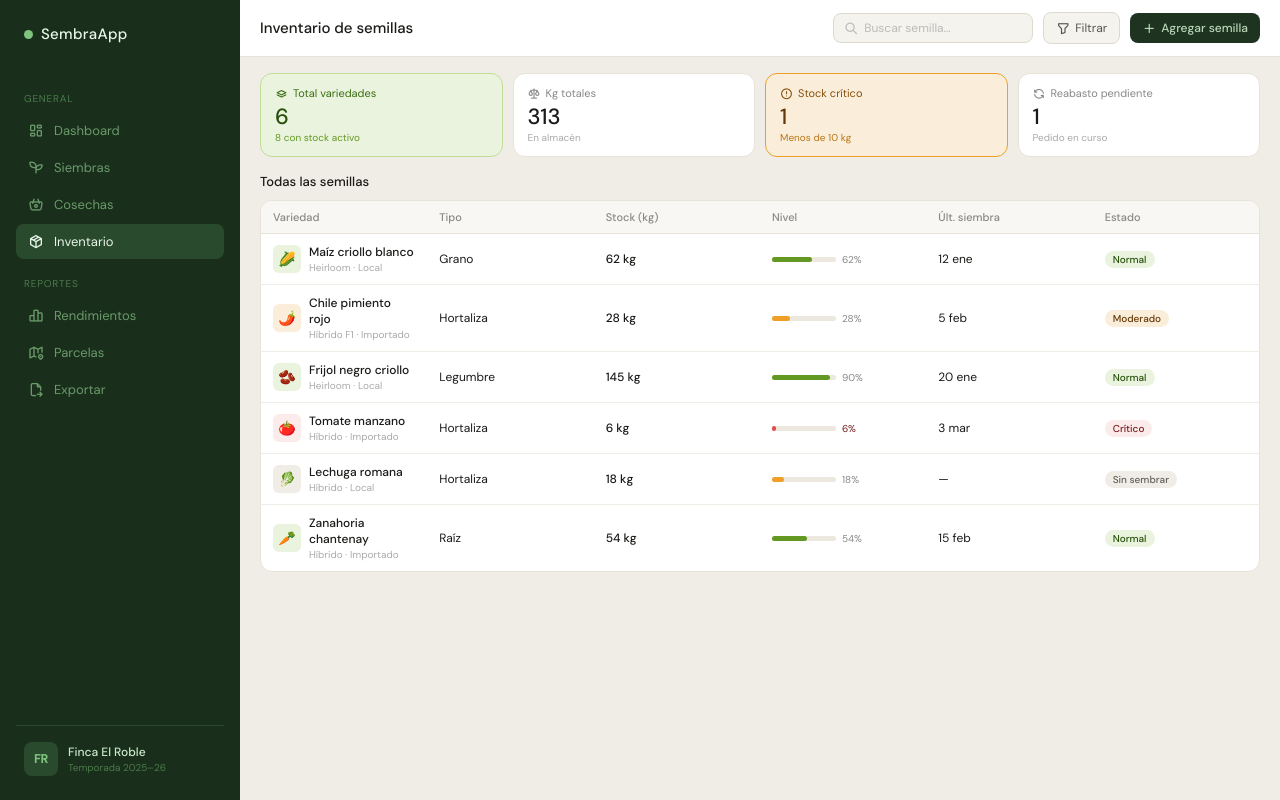
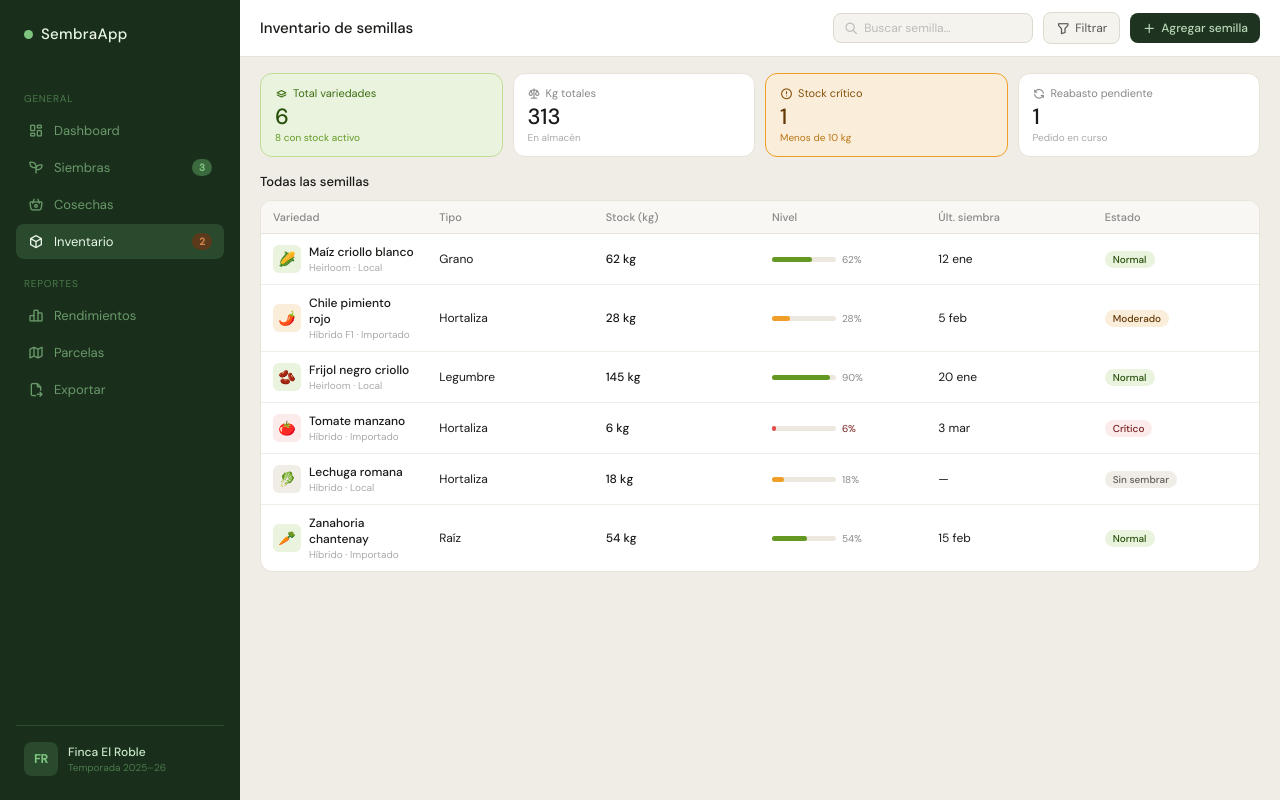
Before and after one commit to ruthmundodev/flowers-frontend, an Angular app: page /inventario in a window 1280 px wide. Built offline with nearby package versions, Linux system fonts and the light colour scheme.

Commit message:
Extract sidebar into shared component

```diff
--- a/src/app/dashboard/dashboard.html
+++ b/src/app/dashboard/dashboard.html
@@ -1,56 +1,6 @@
 <div class="app-shell">
 
-    <!-- SIDEBAR -->
-    <aside class="sidebar">
-        <div class="sidebar-brand">
-            <div class="brand-dot"></div>
-            <span class="brand-name">SembraApp</span>
-        </div>
-
-        <nav class="sidebar-nav">
-            <div class="nav-group-label">General</div>
-            <a class="nav-item active" href="#">
-                <i class="ti ti-layout-dashboard"></i>
-                <span>Dashboard</span>
-            </a>
-            <a class="nav-item" href="#">
-                <i class="ti ti-seeding"></i>
-                <span>Siembras</span>
-                <span class="nav-badge">3</span>
-            </a>
-            <a class="nav-item" href="#">
-                <i class="ti ti-basket"></i>
-                <span>Cosechas</span>
-            </a>
-            <a class="nav-item" href="inventario">
-                <i class="ti ti-box"></i>
-                <span>Inventario</span>
-                <span class="nav-badge nav-badge--warn">2</span>
-            </a>
-
-            <div class="nav-group-label">Reportes</div>
-            <a class="nav-item" href="#">
-                <i class="ti ti-chart-bar"></i>
-                <span>Rendimientos</span>
-            </a>
-            <a class="nav-item" href="#">
-                <i class="ti ti-map"></i>
-                <span>Parcelas</span>
-            </a>
-            <a class="nav-item" href="#">
-                <i class="ti ti-file-export"></i>
-                <span>Exportar</span>
-            </a>
-        </nav>
-
-        <div class="sidebar-footer">
-            <div class="farm-avatar">FR</div>
-            <div class="farm-info">
-                <div class="farm-name">Finca El Roble</div>
-                <div class="farm-season">Temporada 2025–26</div>
-            </div>
-        </div>
-    </aside>
+    <app-sidebar />
 
     <!-- MAIN -->
     <main class="main">
--- a/src/app/dashboard/dashboard.scss
+++ b/src/app/dashboard/dashboard.scss
@@ -15,132 +15,7 @@
   width: 100%;
 }
 
-// ── Sidebar ──────────────────────────────────────────────────
-.sidebar {
-  background: #1a2e1c;
-  display: flex;
-  flex-direction: column;
-  padding: 24px 16px;
-  width: 240px;
-  min-height: 100vh;
-  flex-shrink: 0;
-  position: sticky;
-  top: 0;
-  height: 100vh;
-  overflow-y: auto;
-}
 
-.sidebar-brand {
-  display: flex;
-  align-items: center;
-  gap: 8px;
-  padding: 0 8px;
-  margin-bottom: 32px;
-}
-
-.brand-dot {
-  width: 9px;
-  height: 9px;
-  border-radius: 50%;
-  background: #7ec47e;
-}
-
-.brand-name {
-  font-size: 15px;
-  font-weight: 500;
-  color: #e8f5e8;
-  letter-spacing: 0.02em;
-}
-
-.sidebar-nav {
-  display: flex;
-  flex-direction: column;
-  gap: 2px;
-  flex: 1;
-}
-
-.nav-group-label {
-  font-size: 10px;
-  color: #4a7a4a;
-  letter-spacing: 0.08em;
-  padding: 16px 8px 6px;
-  text-transform: uppercase;
-}
-
-.nav-item {
-  display: flex;
-  align-items: center;
-  gap: 10px;
-  padding: 9px 12px;
-  border-radius: 8px;
-  font-size: 13px;
-  color: #6a9a6a;
-  text-decoration: none;
-  transition: background 0.15s, color 0.15s;
-  cursor: pointer;
-
-  i { font-size: 16px; flex-shrink: 0; }
-  span:first-of-type { flex: 1; }
-
-  &:hover {
-    background: #243d26;
-    color: #b8d8b8;
-  }
-
-  &.active {
-    background: #2a4a2e;
-    color: #e8f5e8;
-  }
-}
-
-.nav-badge {
-  background: #3a6a3e;
-  color: #7ec47e;
-  font-size: 10px;
-  font-weight: 600;
-  padding: 2px 7px;
-  border-radius: 20px;
-
-  &--warn {
-    background: #5a3a1a;
-    color: #d4844a;
-  }
-}
-
-.sidebar-footer {
-  display: flex;
-  align-items: center;
-  gap: 10px;
-  padding: 16px 8px 0;
-  border-top: 1px solid #2a4a2c;
-  margin-top: 16px;
-}
-
-.farm-avatar {
-  width: 34px;
-  height: 34px;
-  border-radius: 8px;
-  background: #2a4a2e;
-  color: #7ec47e;
-  font-size: 12px;
-  font-weight: 600;
-  display: flex;
-  align-items: center;
-  justify-content: center;
-  flex-shrink: 0;
-}
-
-.farm-name {
-  font-size: 12px;
-  font-weight: 500;
-  color: #c8e8c8;
-}
-
-.farm-season {
-  font-size: 10px;
-  color: #4a7a4a;
-  margin-top: 1px;
-}
 
 // ── Main ─────────────────────────────────────────────────────
 .main {
--- a/src/app/dashboard/dashboard.ts
+++ b/src/app/dashboard/dashboard.ts
@@ -1,10 +1,11 @@
 import { Component } from '@angular/core';
 import { CommonModule } from '@angular/common';
 import { RouterModule } from '@angular/router';
+import { Sidebar } from '../shared/sidebar/sidebar';
 
 @Component({
   selector: 'app-dashboard',
-  imports: [CommonModule, RouterModule],
+  imports: [CommonModule, RouterModule,Sidebar],
   templateUrl: './dashboard.html',
   styleUrl: './dashboard.scss',
 })
--- a/src/app/inventario/inventario.html
+++ b/src/app/inventario/inventario.html
@@ -1,30 +1,5 @@
 <div class="app-shell">
-
-  <!-- SIDEBAR -->
-  <aside class="sidebar">
-    <div class="sidebar-brand">
-      <div class="brand-dot"></div>
-      <span class="brand-name">SembraApp</span>
-    </div>
-    <nav class="sidebar-nav">
-      <div class="nav-group-label">General</div>
-      <a class="nav-item" routerLink="/dashboard"><i class="ti ti-layout-dashboard"></i><span>Dashboard</span></a>
-      <a class="nav-item" href="#"><i class="ti ti-seeding"></i><span>Siembras</span></a>
-      <a class="nav-item" href="#"><i class="ti ti-basket"></i><span>Cosechas</span></a>
-      <a class="nav-item active" routerLink="/inventario"><i class="ti ti-package"></i><span>Inventario</span></a>
-      <div class="nav-group-label">Reportes</div>
-      <a class="nav-item" href="#"><i class="ti ti-chart-bar"></i><span>Rendimientos</span></a>
-      <a class="nav-item" href="#"><i class="ti ti-map-2"></i><span>Parcelas</span></a>
-      <a class="nav-item" href="#"><i class="ti ti-file-export"></i><span>Exportar</span></a>
-    </nav>
-    <div class="sidebar-footer">
-      <div class="farm-avatar">FR</div>
-      <div class="farm-info">
-        <div class="farm-name">Finca El Roble</div>
-        <div class="farm-season">Temporada 2025–26</div>
-      </div>
-    </div>
-  </aside>
+  <app-sidebar />
 
   <!-- MAIN -->
   <main class="main">
--- a/src/app/inventario/inventario.ts
+++ b/src/app/inventario/inventario.ts
@@ -2,6 +2,7 @@ import { Component } from '@angular/core';
 import { CommonModule } from '@angular/common';
 import { RouterModule } from '@angular/router';
 import { FormsModule } from '@angular/forms';
+import { Sidebar } from '../shared/sidebar/sidebar';
 
 export interface Semilla {
   icono: string;
@@ -17,7 +18,7 @@ export interface Semilla {
 
 @Component({
   selector: 'app-inventario',
-  imports: [CommonModule, RouterModule, FormsModule],
+  imports: [CommonModule, RouterModule, FormsModule, Sidebar],
   templateUrl: './inventario.html',
   styleUrl: './inventario.scss',
 })
--- a/src/app/login/login.html
+++ b/src/app/login/login.html
@@ -53,7 +53,6 @@
     <div class="field">
       <div class="field-label">
         Contraseña
-        <a href="#">¿Olvidaste tu contraseña?</a>
       </div>
       <div class="field-input" [class.active]="password.length > 0">
         <i class="ti ti-lock"></i>
--- /dev/null
+++ b/src/app/shared/sidebar/sidebar.html
@@ -0,0 +1,50 @@
+<aside class="sidebar">
+  <div class="sidebar-brand">
+    <div class="brand-dot"></div>
+    <span class="brand-name">SembraApp</span>
+  </div>
+
+  <nav class="sidebar-nav">
+    <div class="nav-group-label">General</div>
+    <a class="nav-item" routerLink="/dashboard" routerLinkActive="active">
+      <i class="ti ti-layout-dashboard"></i>
+      <span>Dashboard</span>
+    </a>
+    <a class="nav-item" routerLink="/siembras" routerLinkActive="active">
+      <i class="ti ti-seeding"></i>
+      <span>Siembras</span>
+      <span class="nav-badge">3</span>
+    </a>
+    <a class="nav-item" routerLink="/cosechas" routerLinkActive="active">
+      <i class="ti ti-basket"></i>
+      <span>Cosechas</span>
+    </a>
+    <a class="nav-item" routerLink="/inventario" routerLinkActive="active">
+      <i class="ti ti-box"></i>
+      <span>Inventario</span>
+      <span class="nav-badge nav-badge--warn">2</span>
+    </a>
+
+    <div class="nav-group-label">Reportes</div>
+    <a class="nav-item" routerLink="/rendimientos" routerLinkActive="active">
+      <i class="ti ti-chart-bar"></i>
+      <span>Rendimientos</span>
+    </a>
+    <a class="nav-item" routerLink="/parcelas" routerLinkActive="active">
+      <i class="ti ti-map"></i>
+      <span>Parcelas</span>
+    </a>
+    <a class="nav-item" routerLink="/exportar" routerLinkActive="active">
+      <i class="ti ti-file-export"></i>
+      <span>Exportar</span>
+    </a>
+  </nav>
+
+  <div class="sidebar-footer">
+    <div class="farm-avatar">FR</div>
+    <div class="farm-info">
+      <div class="farm-name">Finca El Roble</div>
+      <div class="farm-season">Temporada 2025–26</div>
+    </div>
+  </div>
+</aside>
--- /dev/null
+++ b/src/app/shared/sidebar/sidebar.scss
@@ -0,0 +1,126 @@
+// ── Sidebar ──────────────────────────────────────────────────
+.sidebar {
+  background: #1a2e1c;
+  display: flex;
+  flex-direction: column;
+  padding: 24px 16px;
+  width: 240px;
+  min-height: 100vh;
+  flex-shrink: 0;
+  position: sticky;
+  top: 0;
+  height: 100vh;
+  overflow-y: auto;
+}
+
+.sidebar-brand {
+  display: flex;
+  align-items: center;
+  gap: 8px;
+  padding: 0 8px;
+  margin-bottom: 32px;
+}
+
+.brand-dot {
+  width: 9px;
+  height: 9px;
+  border-radius: 50%;
+  background: #7ec47e;
+}
+
+.brand-name {
+  font-size: 15px;
+  font-weight: 500;
+  color: #e8f5e8;
+  letter-spacing: 0.02em;
+}
+
+.sidebar-nav {
+  display: flex;
+  flex-direction: column;
+  gap: 2px;
+  flex: 1;
+}
+
+.nav-group-label {
+  font-size: 10px;
+  color: #4a7a4a;
+  letter-spacing: 0.08em;
+  padding: 16px 8px 6px;
+  text-transform: uppercase;
+}
+
+.nav-item {
+  display: flex;
+  align-items: center;
+  gap: 10px;
+  padding: 9px 12px;
+  border-radius: 8px;
+  font-size: 13px;
+  color: #6a9a6a;
+  text-decoration: none;
+  transition: background 0.15s, color 0.15s;
+  cursor: pointer;
+
+  i { font-size: 16px; flex-shrink: 0; }
+  span:first-of-type { flex: 1; }
+
+  &:hover {
+    background: #243d26;
+    color: #b8d8b8;
+  }
+
+  &.active {
+    background: #2a4a2e;
+    color: #e8f5e8;
+  }
+}
+
+.nav-badge {
+  background: #3a6a3e;
+  color: #7ec47e;
+  font-size: 10px;
+  font-weight: 600;
+  padding: 2px 7px;
+  border-radius: 20px;
+
+  &--warn {
+    background: #5a3a1a;
+    color: #d4844a;
+  }
+}
+
+.sidebar-footer {
+  display: flex;
+  align-items: center;
+  gap: 10px;
+  padding: 16px 8px 0;
+  border-top: 1px solid #2a4a2c;
+  margin-top: 16px;
+}
+
+.farm-avatar {
+  width: 34px;
+  height: 34px;
+  border-radius: 8px;
+  background: #2a4a2e;
+  color: #7ec47e;
+  font-size: 12px;
+  font-weight: 600;
+  display: flex;
+  align-items: center;
+  justify-content: center;
+  flex-shrink: 0;
+}
+
+.farm-name {
+  font-size: 12px;
+  font-weight: 500;
+  color: #c8e8c8;
+}
+
+.farm-season {
+  font-size: 10px;
+  color: #4a7a4a;
+  margin-top: 1px;
+}
```
Also changed, not shown: src/app/shared/sidebar/sidebar.ts (added, +12 -0 lines).
